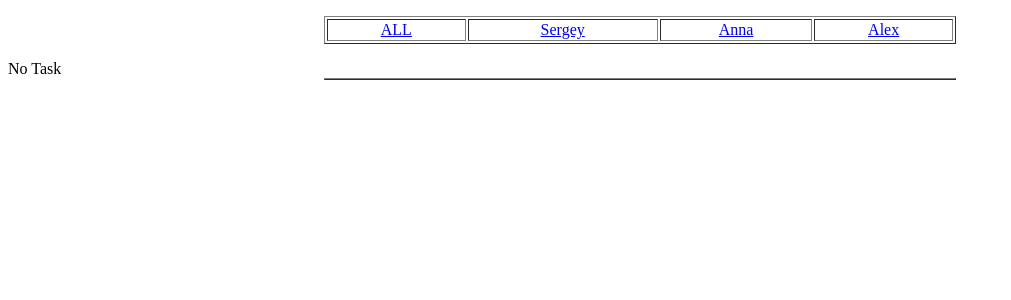
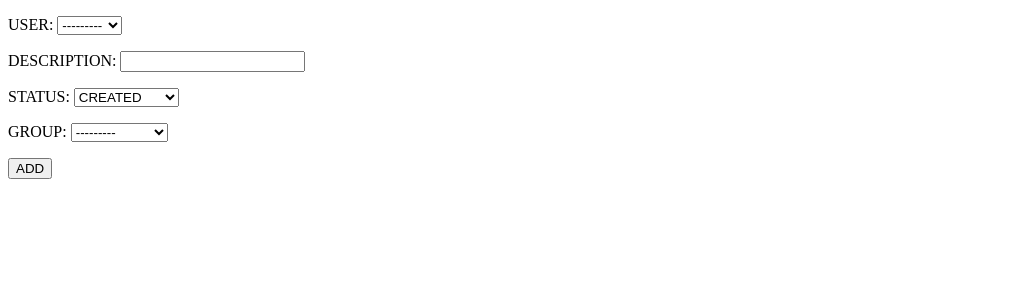
Before and after one commit to SergeyDnipro/dev, a Django app: page /add/ in a window 1280 px wide. Shown: the top 300 px of the page, without its empty margins (0-1011 px from the left). Run offline with Django 4.2, Linux system fonts and the light colour scheme; data comes from the database, SQL or seed files in the repository; both versions use the stored data as it was after the commit.

Commit message:
15/02/2023 commit

```diff
--- /dev/null
+++ b/django_site/django_app/forms/SingleRecordForm.py
@@ -0,0 +1,13 @@
+from django.forms import ModelForm
+from django_app.models.ScheduleRecord import Record
+
+
+class SingleRecordForm(ModelForm):
+    class Meta:
+        model = Record
+        fields = (
+            'holder',
+            'description',
+            'status',
+            'schedule_group',
+        )
--- /dev/null
+++ b/django_site/django_app/templates/django_app/add_record.html
@@ -0,0 +1,14 @@
+<!DOCTYPE html>
+<html lang="en">
+<head>
+    <meta charset="UTF-8">
+    <title>Add record</title>
+</head>
+<body>
+<form method="POST">
+    {% csrf_token %}
+    {{ form.as_p }}
+    <input type="submit" value="ADD">
+</form>
+</body>
+</html>
--- a/django_site/django_app/templates/django_app/by_group.html
+++ b/django_site/django_app/templates/django_app/by_group.html
@@ -2,26 +2,28 @@
 <html lang="en">
 <head>
     <meta charset="UTF-8">
-    <title>{{ holder__username }}</title>
+    <title>USER - {{ holder__username }}</title>
 </head>
 <body>
     <p>
-        <table width="50%" align="center" border="1">
+        <table width="50%" align="center" border="1" cellspacing="0">
         <tr>
-            <td align="center"><a href="/">ALL</a></td>
+            <td align="center"><a href="{% url 'start_page' %}">ALL</a></td>
+            <td align="center"><a href="{% url 'add_record' %}"> Добавить запись </a></td>
         {% for user in users %}
-            <td align="center"><a href="/{{ user.username }}/">{{ user.username }}</a></td>
+            <td align="center"><a href="{% url 'user_page' user.username %}">{{ user.username }}</a></td>
         {% endfor %}
         </tr>
         </table>
     </p>
-        <table width="50%" align="center" border="1">
+        <table width="50%" align="center" border="1" cellspacing="0">
     {% for item in items %}
         <tr>
-            <td><a href="{{ item.id }}/">{{ item.created|date:"d.m.Y" }}</a></td>
+            <td><a href="{% url 'element_page' item.id %}">{{ item.created|date:"d.m.Y" }}</a></td>
             <td>{{ item.holder }}</td>
             <td>{{ item.description }}</td>
             <td>{{ item.status }}</td>
+            <td>{{ item.schedule_group.description }}</td>
         </tr>
     {% empty %}
         <tr> No Task </tr>
--- a/django_site/django_app/urls.py
+++ b/django_site/django_app/urls.py
@@ -1,10 +1,12 @@
 from django.urls import path, include
 from django_app.views.IndexView import StartPage
 from django_app.views.GroupPage import GroupPage, SinglePage
+from django_app.views.CreateRecordView import SingleRecordCreateView
 
 
 urlpatterns = [
     path('', StartPage.as_view(), name='start_page'),
-    path('<str:holder__username>/', GroupPage.as_view(), name='user_page'),
-    path('<str:holder__username>/<uuid:id>/', SinglePage.as_view(), name='element_page'),
+    path('users/<str:holder__username>/', GroupPage.as_view(), name='user_page'),
+    path('records/<uuid:id>/', SinglePage.as_view(), name='element_page'),
+    path('add/', SingleRecordCreateView.as_view(), name='add_record'),
 ]
--- /dev/null
+++ b/django_site/django_app/views/CreateRecordView.py
@@ -0,0 +1,9 @@
+from django.views.generic.edit import CreateView
+from django_app.forms.SingleRecordForm import SingleRecordForm
+from django.urls import reverse_lazy
+
+
+class SingleRecordCreateView(CreateView):
+    template_name = 'django_app/add_record.html'
+    form_class = SingleRecordForm
+    success_url = reverse_lazy('start_page')
--- a/django_site/django_app/views/GroupPage.py
+++ b/django_site/django_app/views/GroupPage.py
@@ -8,7 +8,7 @@ import requests
 
 
 class GroupPage(TemplateView):
-    template_name = 'django_app/by_group.html'
+    template_name = 'django_app/index.html'
 
     def get_context_data(self, **kwargs):
         result = Record.objects.filter(**kwargs)
```
Also changed, not shown: django_site/django_app/templates/django_app/index.html (+17 -15 lines), django_site/django_app/templates/django_app/layout/basic.html (added, +23 -0 lines), django_site/django_app/views/IndexView.py (+3 -12 lines), django_site/db.sqlite3, django_site/django_app/forms/__init__.py (added).
